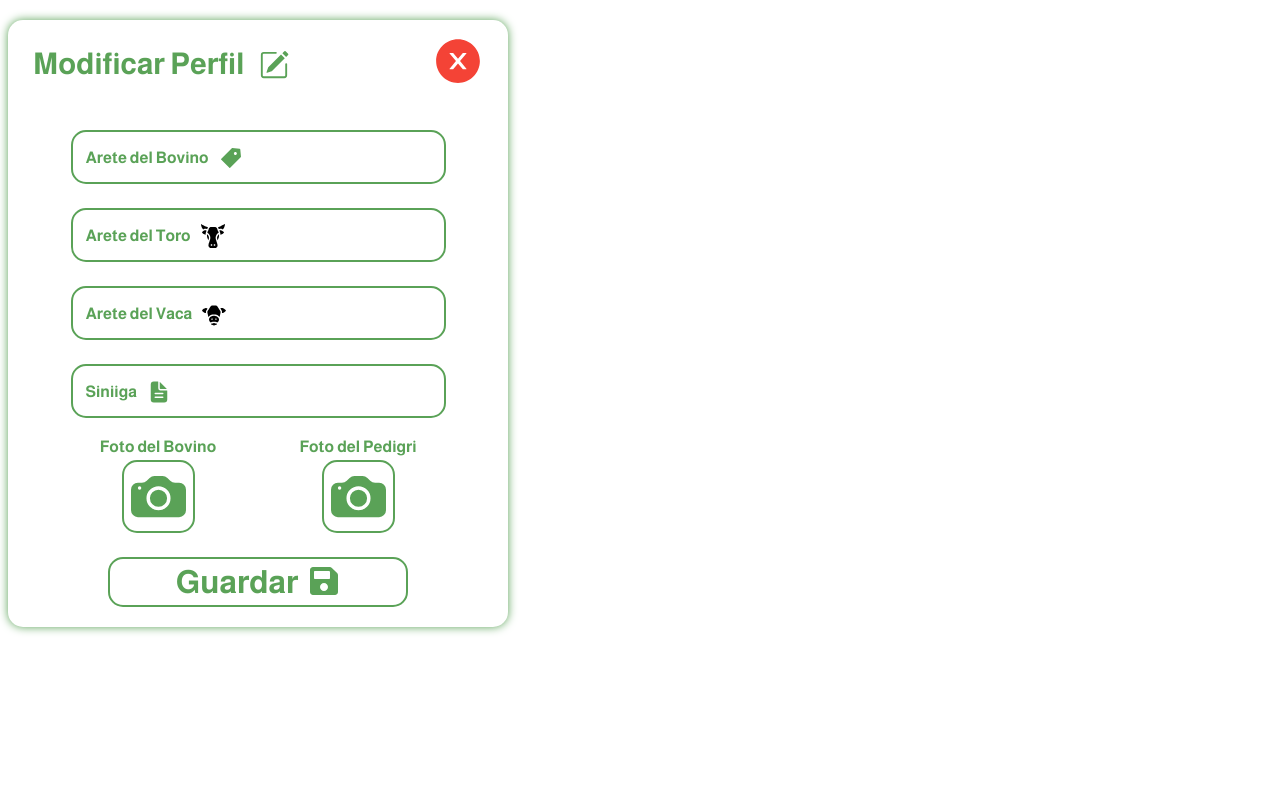
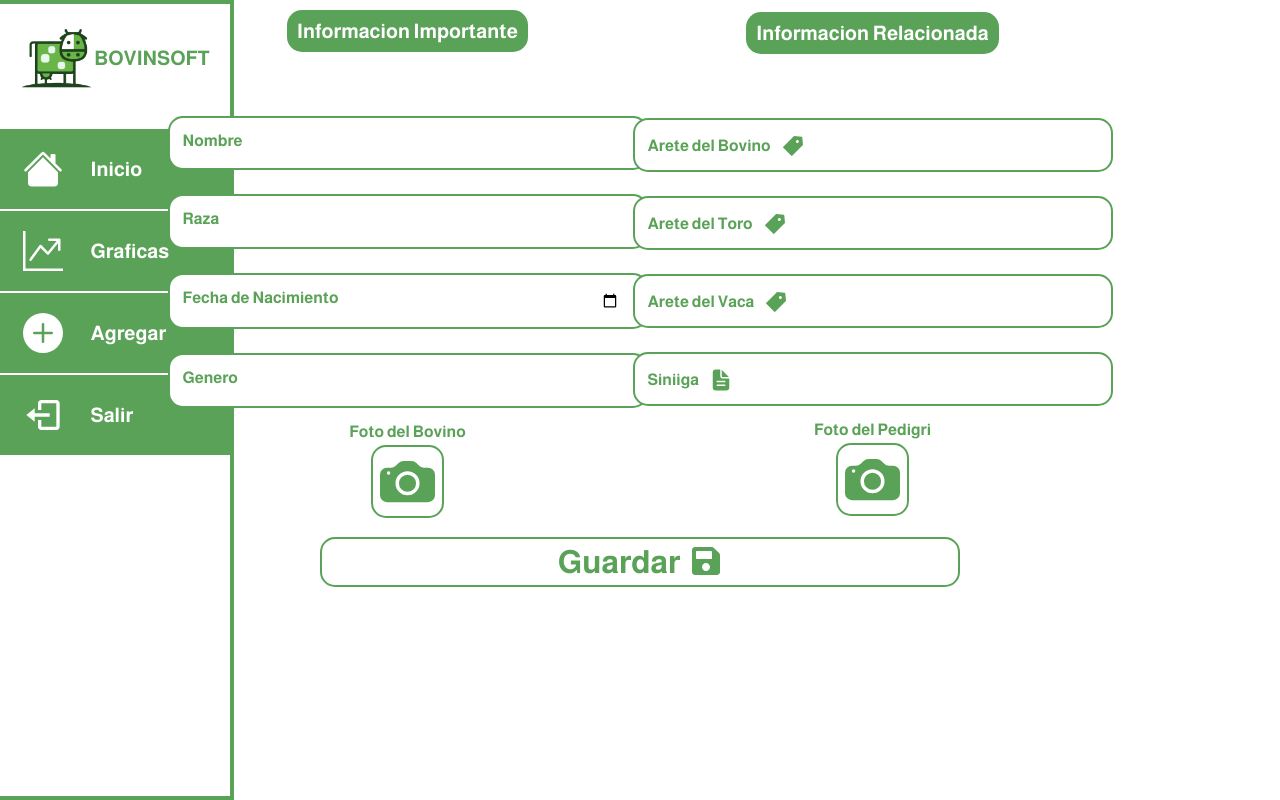
Before and after one commit to Atrizel203/Multidiciplinario, a React app: page / in a window 1280 px wide. Built offline with nearby package versions, Linux system fonts and the light colour scheme.

Commit message:
new file:   src/componentes/agregarBovino.jsx 	modified:   src/componentes/leftVar.jsx 	new file:   src/css/agregarBovino.css 	modified:   src/css/imputTextoEspecifico.css 	new file:   src/pages/agregerBovinoVista.jsx 	new file:   src/pages/css/agregarBovinoVista.css

```diff
--- /dev/null
+++ b/src/componentes/agregarBovino.jsx
@@ -0,0 +1,65 @@
+import React from "react";
+import BotonGuardar from "../atomos/botonGuardar.jsx";
+import ImputAgregarEspecial from "../moleculas/impustEspeciales.jsx";
+import ImputAgregarNormal from "../moleculas/imputTexto.jsx"
+import ImputImg from "../moleculas/imputImg.jsx";
+import "../css/agregarBovino.css";
+
+
+function AgregarBovino() {
+    let razas = [
+        { value: '', label: '' },
+        { value: 'SuizoAmericano', label: 'Suizo Americano' },
+        { value: 'SuizoEuropeo', label: 'Suizo Europeo' },
+        { value: 'Jersey', label: 'Jersey' },
+        { value: 'Holstein', label: 'Holstein' },
+        { value: 'Angus', label: 'Angus' },
+        { value: 'Brahman', label: 'Brahman' },
+        { value: 'Brangus', label: 'Brangus' },
+        { value: 'Braford', label: 'Braford' },
+        { value: 'Hereford', label: 'Hereford' },
+        { value: 'Limousin', label: 'Limousin' },
+        { value: 'Nelore', label: 'Nelore' },
+        { value: 'Senepol', label: 'Senepol' },
+        { value: 'Otros', label: 'Otros' },
+    ];
+    let genero = [
+        { value: '', label: '' },
+        { value: 'Macho', label: 'Macho' },
+        { value: 'Hembra', label: 'Hembra' },
+    ];
+
+    return (
+
+        <div className="containerAgregarBovino">
+            <div className="containerInfo">
+                <div className="infoImportant">
+                    <h1>Informacion Importante</h1>
+                    <div className="opciones">
+                        <ImputAgregarNormal texto="Nombre" />
+                        <ImputAgregarEspecial texto="Raza" tipo="select" options={razas} />
+                        <ImputAgregarEspecial texto="Fecha de Nacimiento" tipo="date" />
+                        <ImputAgregarEspecial texto="Genero" tipo="select" options={genero} />
+                    </div>
+                    <ImputImg texto="Foto del Bovino" className="espacioImg" />
+                </div>
+
+                <div className="infoExtra">
+                    <h1>Informacion Relacionada</h1>
+                    <div className="opciones">
+                        <ImputAgregarNormal texto="Arete del Bovino" iconName="tag" />
+                        <ImputAgregarNormal texto="Arete del Toro" iconName="tag" />
+                        <ImputAgregarNormal texto="Arete del Vaca" iconName="tag" />
+                        <ImputAgregarNormal texto="Siniiga" iconName="documentos" />
+                    </div>
+
+                    <ImputImg texto="Foto del Pedigri" className="espacioImg" />
+                </div>
+
+            </div>
+            <BotonGuardar className="botonGuardar" />
+        </div>
+    );
+}
+
+export default AgregarBovino;
--- a/src/componentes/leftVar.jsx
+++ b/src/componentes/leftVar.jsx
@@ -12,14 +12,15 @@ function leftvar(props) {
                     <div className="Bovinsoft" >BOVINSOFT</div>
                 </div>
 
-                <div className='opciones'>
-                    <OpcionesLeftVar texto="Inicio" icono="home"/>
-                    <OpcionesLeftVar texto="Graficas" icono="graficas"/>
-                    <OpcionesLeftVar texto="Agregar" icono="agregar"/>
-                </div>
+                <div className='opciones' />
+
+                <OpcionesLeftVar texto="Inicio" icono="home" />
+                <OpcionesLeftVar texto="Graficas" icono="graficas" />
+                <OpcionesLeftVar texto="Agregar" icono="agregar" />
 
                 <div className='salir'>
-                    <OpcionesLeftVar texto="Salir" icono="salir"/>
+
+                    <OpcionesLeftVar texto="Salir" icono="salir" />
                 </div>
 
 
--- /dev/null
+++ b/src/css/agregarBovino.css
@@ -0,0 +1,73 @@
+:root {
+    --primary-color: #FFFFFF;
+    --secondary-color: #5AA257;
+}
+
+body {
+    margin: 0;
+    padding: 0;
+}
+
+@font-face {
+    font-family: 'Almarai';
+    src: url('./Almarai/Almarai-Bold.ttf') format('truetype'),
+        url('./Almarai/Almarai-ExtraBold.ttf') format('truetype'),
+        url('./Almarai/Almarai-Light.ttf') format('truetype'),
+        url('./Almarai/Almarai-Regular.ttf') format('truetype');
+}
+
+.infoImportant, .infoExtra {
+    width: 445px;
+    height: auto;
+    display: flex;
+    flex-direction: column;
+    margin-left: 10px;
+    margin-right: 10px;
+    align-items: center;
+}
+
+.containerInfo {
+    width: 1000px;
+    columns: 2;
+    align-items: center;
+    justify-content: center;
+    display: flex;
+    background-color: var(--primary-color);
+    margin-bottom: 15px;
+
+}
+
+h1{
+    font-family: 'Almarai', sans-serif;
+    font-size: 20px;
+    font-weight: bold;
+    color: var(--primary-color);
+    background-color: var(--secondary-color);
+    border-radius: 15px;
+    padding: 10px;
+    margin-top: 10px;
+    margin-bottom: -5px;
+    cursor: default;
+    user-select: none;
+}
+
+.containerAgregarBovino{
+    width: 100%;
+    height: 100%;
+    display: flex;
+    flex-direction: column;
+    align-items: center;
+}
+
+.botonGuardar{
+    width: 80vh;
+}
+
+.opciones{
+    width: 80vh;
+    height: auto;
+    display: flex;
+    flex-direction: column;
+    align-items: center;
+    margin-bottom: 15px;
+}
--- a/src/css/imputTextoEspecifico.css
+++ b/src/css/imputTextoEspecifico.css
@@ -100,9 +100,7 @@
 .input[type="date"]::-webkit-calendar-picker-indicator {
     margin-left: 10px;
     margin-right: 10px;
-    width: 1.5rem;
-    height: 1.5rem;
-}
+}/* borre cositas aqui para que tuviera un formato mas similar a los otros imputs */
 
 textarea{
     font-family: "Almarai";
--- a/src/index.js
+++ b/src/index.js
@@ -1,13 +1,14 @@
 import React from 'react';
 import ReactDOM from 'react-dom/client';
 import reportWebVitals from './reportWebVitals.js';
-import ModalModificarPerfil from './componentes/modalModificarPerfil.jsx';
+import VistaAgregarBovino from './pages/agregerBovinoVista.jsx';
+
 
 const root = ReactDOM.createRoot(document.getElementById('root'));
 root.render(
   <React.StrictMode>
     <div>
-      <ModalModificarPerfil />
+      <VistaAgregarBovino />
     </div>
 
   </React.StrictMode>
--- /dev/null
+++ b/src/pages/agregerBovinoVista.jsx
@@ -0,0 +1,18 @@
+import React from "react";
+import LeftVar from "../componentes/leftVar.jsx"
+import AgregarBovino from "../componentes/agregarBovino.jsx"
+
+function agregarBovinoVista(params) {
+    return (
+        <div >
+            <LeftVar />
+            <div className="modalSpaw">
+                <AgregarBovino />
+            </div>
+        </div>
+
+    );
+
+}
+
+export default agregarBovinoVista;
```
Also changed, not shown: src/pages/css/agregarBovinoVista.css (added).
